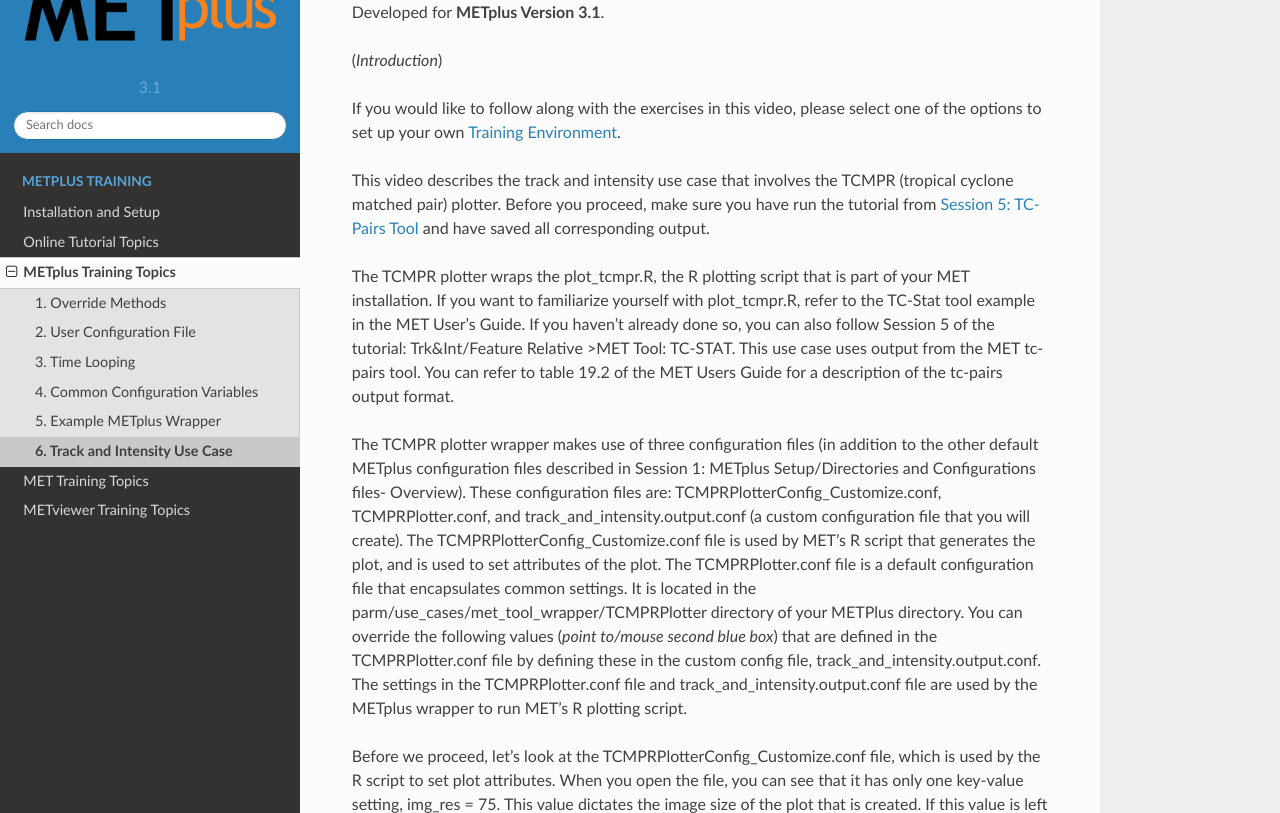
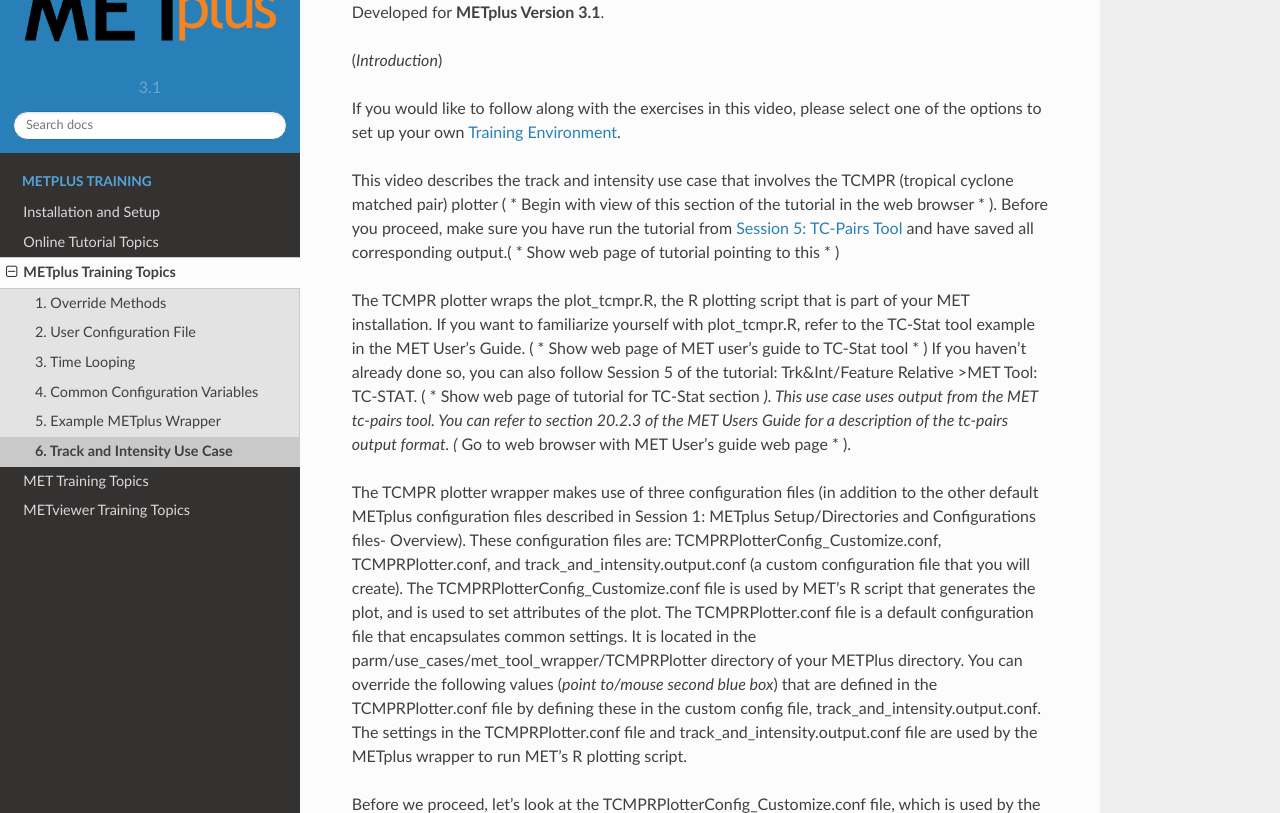
Before and after one commit to dtcenter/METplus-Training, a Sphinx documentation site: the page built from docs/modules/METplus/use_case_track_and_intensity.rst, in a window 1280 px wide and 900 px high, scrolled down 392 px, cut to the strip 87-900 px from the top of the window. Built offline with Sphinx 7.4.7 and the Read the Docs theme 2.0.0, drawn with Linux system fonts in a browser that asks for light colours.

Commit message:
Update use_case_track_and_intensity.rst
Added stage directions to first paragraph.

```diff
--- a/docs/modules/METplus/use_case_track_and_intensity.rst
+++ b/docs/modules/METplus/use_case_track_and_intensity.rst
@@ -13,9 +13,9 @@
 
 If you would like to follow along with the exercises in this video, please select one of the options to set up your own :ref:`Training Environment <training_environment>`.
 
-This video describes the track and intensity use case that involves the TCMPR (tropical cyclone matched pair) plotter. Before you proceed, make sure you have run the tutorial from `Session 5: TC-Pairs Tool <https://dtcenter.org/metplus-practical-session-guide-version-3-0/session-5-trkintfeature-relative>`_ and have saved all corresponding output.
+This video describes the track and intensity use case that involves the TCMPR (tropical cyclone matched pair) plotter ( * Begin with view of this section of the tutorial in the web browser * ). Before you proceed, make sure you have run the tutorial from `Session 5: TC-Pairs Tool <https://dtcenter.org/metplus-practical-session-guide-version-3-0/session-5-trkintfeature-relative>`_ and have saved all corresponding output.( * Show web page of tutorial pointing to this * )
 
-The TCMPR plotter wraps the plot_tcmpr.R, the R plotting script that is part of your MET installation.  If you want to familiarize yourself with plot_tcmpr.R, refer to the TC-Stat tool example in the MET User’s Guide.  If you haven’t already done so, you can also follow Session 5 of the tutorial: Trk&Int/Feature Relative >MET Tool: TC-STAT.   This use case uses output from the MET tc-pairs tool.  You can refer to table 19.2 of the MET Users Guide for a description of the tc-pairs output format.
+The TCMPR plotter wraps the plot_tcmpr.R, the R plotting script that is part of your MET installation.  If you want to familiarize yourself with plot_tcmpr.R, refer to the TC-Stat tool example in the MET User’s Guide. ( * Show web page of MET user's guide to TC-Stat tool * ) If you haven’t already done so, you can also follow Session 5 of the tutorial: Trk&Int/Feature Relative >MET Tool: TC-STAT. ( * Show web page of tutorial for TC-Stat section *).   This use case uses output from the MET tc-pairs tool.  You can refer to section 20.2.3 of the MET Users Guide for a description of the tc-pairs output format. (* Go to web browser with MET User's guide web page * ).
 
 The TCMPR plotter wrapper makes use of three configuration files (in addition to the other default METplus configuration files described in Session 1: METplus Setup/Directories and Configurations files- Overview).  These configuration files are: TCMPRPlotterConfig_Customize.conf, TCMPRPlotter.conf, and track_and_intensity.output.conf (a custom configuration file that you will create).  The TCMPRPlotterConfig_Customize.conf file is used by MET’s R script that generates the plot, and is used to set attributes of the plot.  The TCMPRPlotter.conf file is a default configuration file that encapsulates common settings.  It is located in the parm/use_cases/met_tool_wrapper/TCMPRPlotter directory of your METPlus directory.  You can override the following values (*point to/mouse second blue box*) that are defined in the TCMPRPlotter.conf file by defining these in the custom config file, track_and_intensity.output.conf. The settings in the TCMPRPlotter.conf file and track_and_intensity.output.conf file are used by the METplus wrapper to run MET’s R plotting script.
 
```
